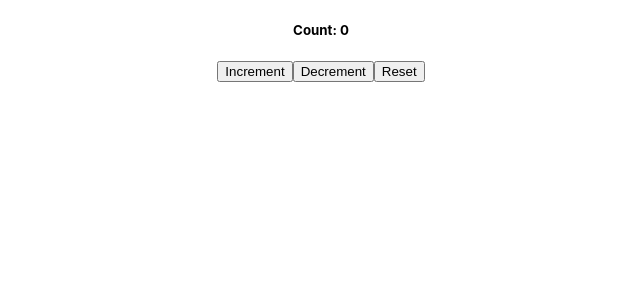
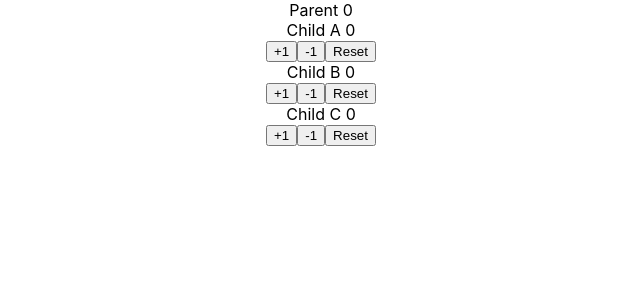
Before and after one commit to Madhava2209/Learn-React, a React (Create React App) app: page / in a window 1280 px wide. Shown: the top 300 px of the page, without its empty margins (319-959 px from the left). Built offline with nearby package versions, Linux system fonts and the light colour scheme.

Commit message:
useReducer with useContext

```diff
--- a/src/App.js
+++ b/src/App.js
@@ -22,6 +22,7 @@ import RenderWithCounter from './Components/RenderProps/RenderWithCounter';
 import Welcome from './Components/Welcome';
 import ComponentA from './Components/Hook-useContext/ComponentA';
 import CounterWithReducer from './Components/Hook-useReducer/CounterWithReducer';
+import ReducerContextParentComponent from './Components/Hook-UseReducerWithUseContext/ReducerContextParentComponent';
 
 export const userContext = React.createContext() //useContext-Hook
 export const channelContext = React.createContext()
@@ -67,7 +68,8 @@ function App() {
           <ComponentA />
         </channelContext.Provider>
       </userContext.Provider> */}
-      <CounterWithReducer />
+      {/* <CounterWithReducer /> */}
+      <ReducerContextParentComponent />
     </div>
   );
 }
--- /dev/null
+++ b/src/Components/Hook-UseReducerWithUseContext/ChildA.js
@@ -0,0 +1,17 @@
+import React from 'react'
+import { useContext } from 'react'
+import { reducerContext } from './ReducerContextParentComponent'
+
+function ChildA() {
+  const context = useContext(reducerContext)
+  return (
+    <div>
+      Child A {context.count} <br />
+      <button onClick={() => context.countDispatch('increment')}>+1</button>
+      <button onClick={() => context.countDispatch('decrement')}>-1</button>
+      <button onClick={() => context.countDispatch('reset')}>Reset</button>
+    </div>
+  )
+}
+
+export default ChildA
--- /dev/null
+++ b/src/Components/Hook-UseReducerWithUseContext/ChildB.js
@@ -0,0 +1,19 @@
+import React from 'react'
+import { useContext } from 'react'
+import ChildC from './ChildC'
+import { reducerContext } from './ReducerContextParentComponent'
+
+function ChildB() {
+  const context = useContext(reducerContext)
+  return (
+    <div>
+      Child B {context.count} <br />
+      <button onClick={() => context.countDispatch('increment')}>+1</button>
+      <button onClick={() => context.countDispatch('decrement')}>-1</button>
+      <button onClick={() => context.countDispatch('reset')}>Reset</button>
+      <ChildC />
+    </div>
+  )
+}
+
+export default ChildB
--- /dev/null
+++ b/src/Components/Hook-UseReducerWithUseContext/ChildC.js
@@ -0,0 +1,17 @@
+import React from 'react'
+import { useContext } from 'react'
+import { reducerContext } from './ReducerContextParentComponent'
+
+function ChildC() {
+  const context = useContext(reducerContext)
+  return (
+    <div>
+      Child C {context.count} <br />
+      <button onClick={() => context.countDispatch('increment')}>+1</button>
+      <button onClick={() => context.countDispatch('decrement')}>-1</button>
+      <button onClick={() => context.countDispatch('reset')}>Reset</button>
+    </div>
+  )
+}
+
+export default ChildC
--- /dev/null
+++ b/src/Components/Hook-UseReducerWithUseContext/ReducerContextParentComponent.js
@@ -0,0 +1,32 @@
+import React from 'react'
+import { useReducer } from 'react'
+import ChildA from './ChildA'
+import ChildB from './ChildB'
+export const reducerContext = React.createContext()
+function ReducerContextParentComponent() {
+  const initialState = 0
+  const reducer = (currentState, action) =>{
+    switch (action) {
+        case 'increment':
+            return currentState + 1
+        case 'decrement':
+            return currentState - 1
+        case 'reset':
+            return initialState
+        default:
+            return currentState
+    }
+  }
+  const [count, dispatch] = useReducer(reducer,initialState)
+  return (
+    <div>
+        Parent {count}
+      <reducerContext.Provider value={{count,countDispatch: dispatch}}>
+        <ChildA />
+        <ChildB />
+      </reducerContext.Provider>
+    </div>
+  )
+}
+
+export default ReducerContextParentComponent
```
